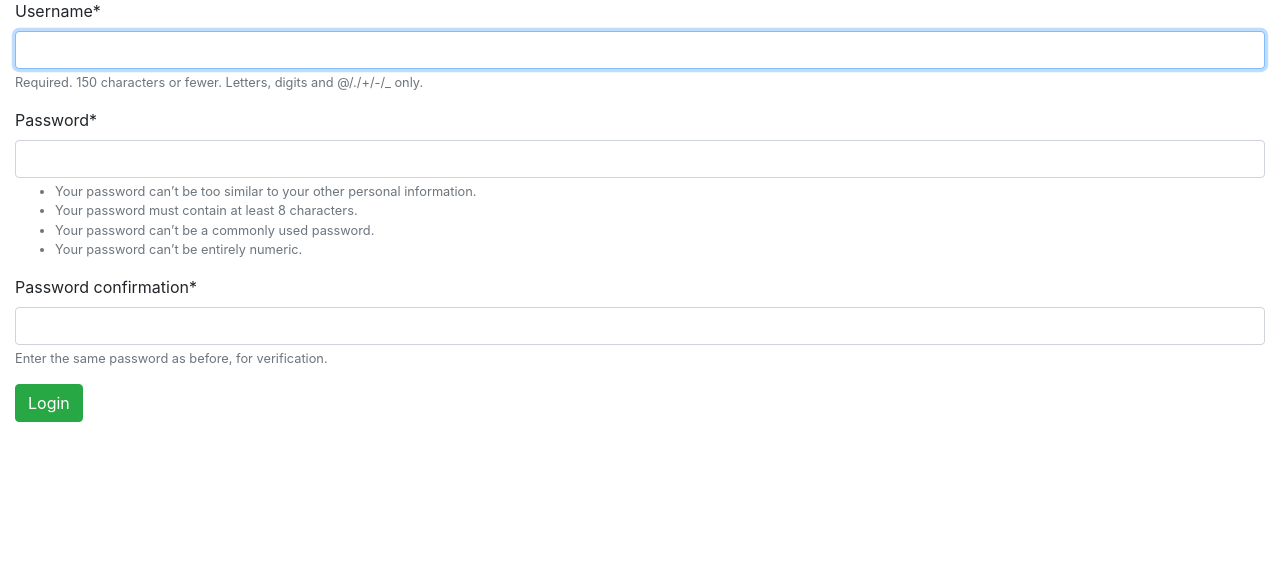
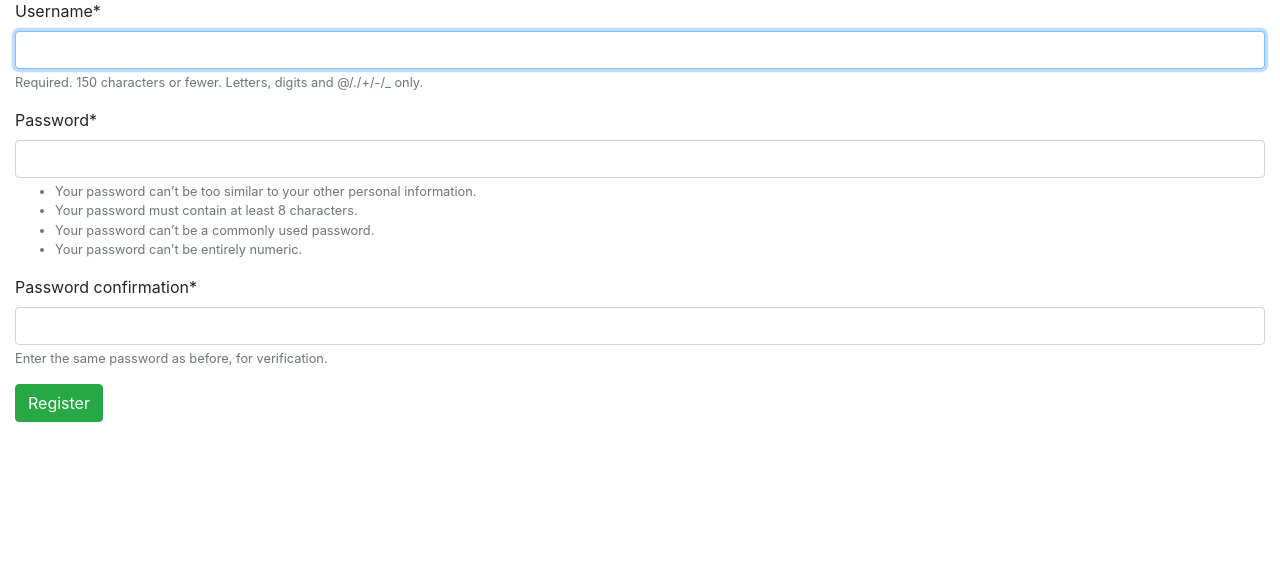
Before and after one commit to FFFFFRYGIO/private-collection, a Django app: page /register/ in a window 1280 px wide. Shown: the part 113-687 px from the top of the page. Run offline with Django 4.2, Linux system fonts and the light colour scheme; some libraries are stand-ins or nearby versions.

Commit message:
Fix register button

```diff
--- a/priv_coll/register/templates/register/register.html
+++ b/priv_coll/register/templates/register/register.html
@@ -7,6 +7,6 @@
     <form action="#" method="post" class="form-group">
     {% csrf_token %}
         {{ form|crispy }}
-        <button type="submit" class="btn btn-success">Login</button>
+        <button type="submit" class="btn btn-success">Register</button>
     </form>
 {% endblock %}
```
